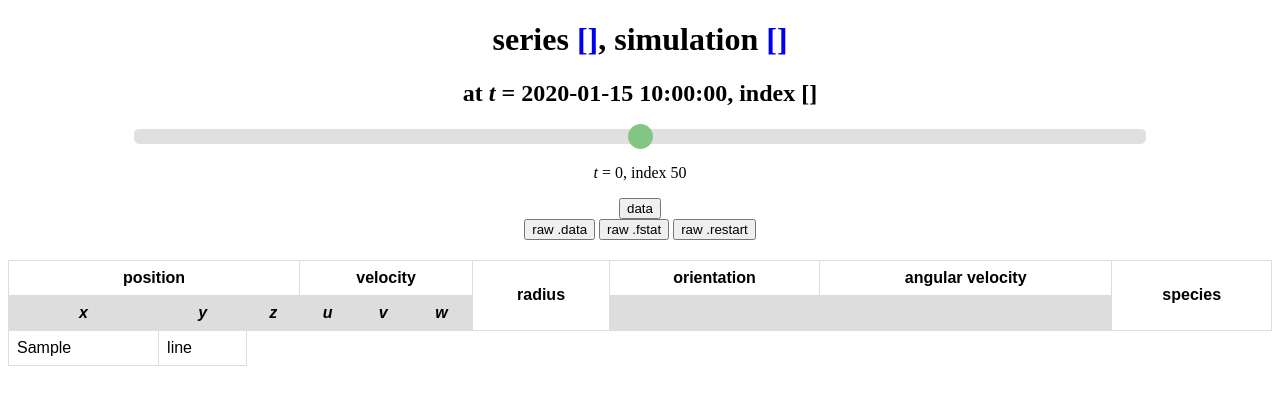
After one commit to jftsang/mdpmflc, a Flask app: template templates/data3d.html in a window 1280 px wide. The commit adds this page. Shown: the top 405 px of the page. Run offline with Flask 2, Linux system fonts and the light colour scheme; the template is opened without the code that fills it: most values are stand-ins (such as "Sample title", 1, 10 or a date in 2020).

Commit message:
General improvements
(You expect me to write meaningful commit messages so early in a project?)

  + added a stylesheet so that things look prettier
  + buttons to serve up raw .data, .fstat and .restart files
  + renamed things to be a bit more sensible

TODO:

  - support for when you don't save multiple .restart files
  - avoid code reuse in templates (forms)
  - graphics (even animations?)

```diff
--- a/mdpmflc.py
+++ b/mdpmflc.py
@@ -21,55 +21,132 @@ import fnmatch
 DPMDIR = "/media/asclepius/jmft2/MercuryDPM/MercuryBuild/Drivers/Tutorials"
 DPMDRIVER = "/media/asclepius/jmft2/MercuryDPM/MercuryBuild/Drivers/Tutorials/Tutorial9"
 
-#@app.route('/hello/')
-#@app.route('/hello/<name>')
-#def hello(name=None):
-#    return render_template('hello.html', name=name)
+def get_dt(sername, simname):
+    """Get the timestep of a simulation (assuming that this doesn't
+    change during a simulation).
+    """
+    data_fn = os.path.join(DPMDIR, sername, simname, f"{simname}.data.1")
+    data_f = open(data_fn, "r")
+    headline = data_f.readline().split(' ')
+    return float(headline[1])
+
 
 @app.route('/')
 def mainpage():
     available_series = os.listdir(DPMDIR)
     available_series = [d for d in available_series if os.path.isdir(os.path.join(DPMDIR, d))]
+    available_series = [d for d in available_series if d != "CMakeFiles"]
+    available_series = sorted(available_series)
     return render_template("mainpage.html",
             hostname=flask.request.host,
             DPMDIR=DPMDIR,
             available_series=available_series)
 
-@app.route('/filelist')
-@app.route('/filelist/<sername>')
+
+@app.route('/results/')
 def redirect_to_main(sername=None):
     return flask.redirect('/')
 
-@app.route('/filelist/<sername>/<simname>')
-def filelist_for_sim(sername, simname):
+
+@app.route('/results/<sername>/')
+def show_series(sername):
+    serdir = os.path.join(DPMDIR, sername)
+    if not os.path.isdir(serdir):
+        # return f"The series {sername} does not exist."
+        return flask.redirect(f"/results")
+
+    available_simulations = [d for d in os.listdir(serdir) if os.path.isdir(os.path.join(serdir, d))]
+    available_simulations = sorted(available_simulations)
+    return render_template('show_series.html',
+            hostname=flask.request.host,
+            sername=sername,
+            available_simulations=available_simulations)
+
+@app.route('/results/<sername>/<simname>/')
+def showsim(sername, simname):
+    """Serve a page showing some summary statistics of this simulation,
+    as well as links to more details such as individual files.
+    """
     simdir = os.path.join(DPMDIR, sername, simname)
-    if os.path.isdir(simdir):
-        files = os.listdir(simdir)
-        files_parsed = [f.split(".") for f in files]
-        max_data_index = max([int(fp[2]) for fp in files_parsed if fp[1] == "data"])
-        max_fstat_index = max([int(fp[2]) for fp in files_parsed if fp[1] == "fstat"])
-        return render_template('filelist.html', sername=sername, simname=simname,
-                files=files_parsed, mdi=max_data_index, mfi=max_fstat_index)
-    else:
-        return f"The subdirectory {sername} doesn't exist in the directory {DPMDIR}"
+    if not os.path.isdir(simdir):
+        # return f"The subdirectory {sername}/{simname} doesn't exist in the directory {DPMDIR}."
+        return flask.redirect(f"/results/{sername}")
 
-@app.route('/data/<sername>/<simname>/<ind>/')
+    files = os.listdir(simdir)
+    files_parsed = [f.split(".") for f in files]
+    max_data_index = max([int(fp[2]) for fp in files_parsed if fp[1] == "data"])
+    max_fstat_index = max([int(fp[2]) for fp in files_parsed if fp[1] == "fstat"])
+#    return render_template('simulation.html', sername=sername, simname=simname,
+#            files=files_parsed, mdi=max_data_index, mfi=max_fstat_index)
+    # FIXME at the moment it just goes to the 0th data file
+    return flask.redirect(f"/results/{sername}/{simname}/0/data")
+
+
+
+@app.route('/results/<sername>/<simname>/<ind>/')
+@app.route('/results/<sername>/<simname>/<ind>/data/')
 def showdatafile(sername, simname, ind):
     dat_fn = os.path.join(DPMDIR, sername, simname, f"{simname}.data.{ind}")
     dat_f = open(dat_fn, "r")
 
-    headline = dat_f.readline().split(' ')
-    dimensions = int(headline[0])
-    time = headline[1]
+    headline = dat_f.readline().strip().split(' ')
+    if len(headline) == 6:
+        dimensions = 2
+    elif len(headline) == 8:
+        dimensions = 3
+    else:
+        raise ValueError
 
-    lines = dat_f.readlines()
-    if dimensions == 3:
-        return render_template("datafile.html",
+    np = int(headline[0])
+    time = float(headline[1])
+
+    if np <= 50:
+        lines = dat_f.readlines() # FIXME don't read in all lines (dangerous for big files)
+    else:
+        lines = []
+        for i in range(50):
+            lines.append(dat_f.readline().strip())
+
+
+    if dimensions == 2:
+        return render_template("data2d.html",
                 sername=sername, simname=simname, ind=ind, time=time,
+                dt=get_dt(sername, simname),
                 headline=headline, lines=lines)
 
-@app.route('/data/<sername>/<simname>/<ind>/raw')
-def showdatafile_raw(sername, simname, ind):
+    if dimensions == 3:
+        return render_template("data3d.html",
+                sername=sername, simname=simname, ind=ind, time=time,
+                dt=get_dt(sername, simname),
+                headline=headline, lines=lines)
+
+
+### Pages that serve up raw files
+
+@app.route('/results/<sername>/<simname>/<ind>/data/raw')
+def erve_data_raw(sername, simname, ind):
+    """Serve a raw .data. file."""
     dat_fn = os.path.join(DPMDIR, sername, simname, f"{simname}.data.{ind}")
     dat_f = open(dat_fn, "r")
     return Response(dat_f.read(), mimetype="text/plain")
+
+
+@app.route('/results/<sername>/<simname>/<ind>/fstat/raw')
+def erve_fstat_raw(sername, simname, ind):
+    """Serve a raw .fstat. file."""
+    fstat_fn = os.path.join(DPMDIR, sername, simname, f"{simname}.fstat.{ind}")
+    fstat_f = open(fstat_fn, "r")
+    return Response(fstat_f.read(), mimetype="text/plain")
+
+
+@app.route('/results/<sername>/<simname>/<ind>/restart/raw')
+def serve_restart_raw(sername, simname, ind):
+    """Serve a raw .restart. file."""
+    restart_fn = os.path.join(DPMDIR, sername, simname, f"{simname}.restart.{ind}")
+    restart_f = open(restart_fn, "r")
+    return Response(restart_f.read(), mimetype="text/plain")
+
+
+@app.route('/style.css')
+def stylesheet():
+    return flask.url_for("static", filename="style.css")
--- /dev/null
+++ b/static/style.css
@@ -0,0 +1,52 @@
+/* stolen from https://www.w3schools.com/html/html_tables.asp */
+table {
+    font-family: arial, sans-serif;
+    border-collapse: collapse;
+    width: 100%;
+}
+
+th {
+    border: 1px solid #dddddd;
+    text-align: center;
+    padding: 8px;
+}
+
+td {
+    border: 1px solid #dddddd;
+    text-align: left;
+    padding: 8px;
+}
+
+tr:nth-child(even) {
+    background-color: #dddddd;
+}
+
+.slider {
+    -webkit-appearance: none;
+    width: 80%;
+    height: 15px;
+    border-radius: 5px;
+    background: #d3d3d3;
+    outline: none;
+    opacity: 0.7;
+    -webkit-transition: .2s;
+    transition: opacity .2s;
+}
+
+.slider::-webkit-slider-thumb {
+    -webkit-appearance: none;
+    appearance: none;
+    width: 25px;
+    height: 25px;
+    border-radius: 50%;
+    background: #4CAF50;
+    cursor: pointer;
+}
+
+.slider::-moz-range-thumb {
+    width: 25px;
+    height: 25px;
+    border-radius: 50%;
+    background: #4CAF50;
+    cursor: pointer;
+}
--- /dev/null
+++ b/templates/data3d.html
@@ -0,0 +1,109 @@
+<!doctype html>
+<html>
+<head>
+    <title>data file</title>
+    <link rel = "stylesheet" type = "text/css" href = "/static/style.css">
+</head>
+
+
+<body>
+
+<div id="pageheading" style="text-align:center;">
+    <h1>series <a href="/results/{{sername}}">{{sername}}</a>, simulation <a href="/results/{{sername}}/{{simname}}">{{simname}}</a></h1>
+    <h2>at <i>t</i> = {{time}}, index {{ind}}</h2>
+</div>
+
+<div id="timeslider" style="text-align:center;">
+    <form id="form_loadfiles">
+        <input type="range" min="0" max="{{mdi}}" value="{{ind}}"
+            class="slider" id="myRange"/>
+        <p><i>t</i> = <span id="time"></span>, index <span id="ind"></span></p>
+        <input id="loaddatafile" type="button" value="data"/>
+        <br/>
+        <input id="data_raw" type="button" value="raw .data"/>
+        <input id="fstat_raw" type="button" value="raw .fstat"/>
+        <input id="restart_raw" type="button" value="raw .restart"/>
+
+    <script>
+        var slider = document.getElementById("myRange");
+        var lab_time = document.getElementById("time");
+        var lab_ind = document.getElementById("ind");
+        var formlf = document.getElementById("form_loadfiles");
+
+        lab_time.innerHTML = slider.value * {{dt}};
+        lab_ind.innerHTML = slider.value;
+        slider.oninput = function()
+        {
+            lab_time.innerHTML = this.value * {{dt}};
+            lab_ind.innerHTML = this.value;
+        }
+
+        document.getElementById("loaddatafile").onclick = function()
+        {
+            formlf.action = '/results/{{sername}}/{{simname}}/'.concat(slider.value, '/data');
+            formlf.submit();
+        }
+
+        document.getElementById("data_raw").onclick = function()
+        {
+            formlf.action = '/results/{{sername}}/{{simname}}/'.concat(slider.value, '/data/raw');
+            formlf.submit();
+        }
+
+        document.getElementById("fstat_raw").onclick = function()
+        {
+            formlf.action = '/results/{{sername}}/{{simname}}/'.concat(slider.value, '/fstat/raw');
+            formlf.submit();
+        }
+
+        document.getElementById("restart_raw").onclick = function()
+        {
+            formlf.action = '/results/{{sername}}/{{simname}}/'.concat(slider.value, '/restart/raw');
+            formlf.submit();
+        }
+    </script>
+    </form>
+</div>
+
+<table style="border: 1px; margin-top: 20px;">
+    <thead>
+    <tr>
+        <th colspan="3">position</th>
+        <th colspan="3">velocity</th>
+        <th rowspan="2">radius</th>
+        <th colspan="3">orientation</th>
+        <th colspan="3">angular velocity</th>
+        <th rowspan="2">species</th>
+    </tr>
+    <tr>
+        <th><i>x</i></th>
+        <th><i>y</i></th>
+        <th><i>z</i></th>
+
+        <th><i>u</i></th>
+        <th><i>v</i></th>
+        <th><i>w</i></th>
+
+
+        <th></th>
+        <th></th>
+        <th></th>
+
+        <th></th>
+        <th></th>
+        <th></th>
+
+    </tr>
+    </thead>
+    {% for l in lines %}
+    <tr>
+        {% for c in l.split(' ') %}
+        <td>{{c}}</td>
+        {% endfor %}
+    </tr>
+    {% endfor %}
+</table>
+
+
+</body>
+</html>
```
Also changed, not shown: templates/data2d.html (added, +101 -0 lines), templates/datafile.html (deleted, +0 -96 lines), templates/filelist.html (deleted, +0 -37 lines), templates/mainpage.html (+17 -9 lines), templates/show_series.html (added, +21 -0 lines), templates/simulation.html (added, +47 -0 lines).
